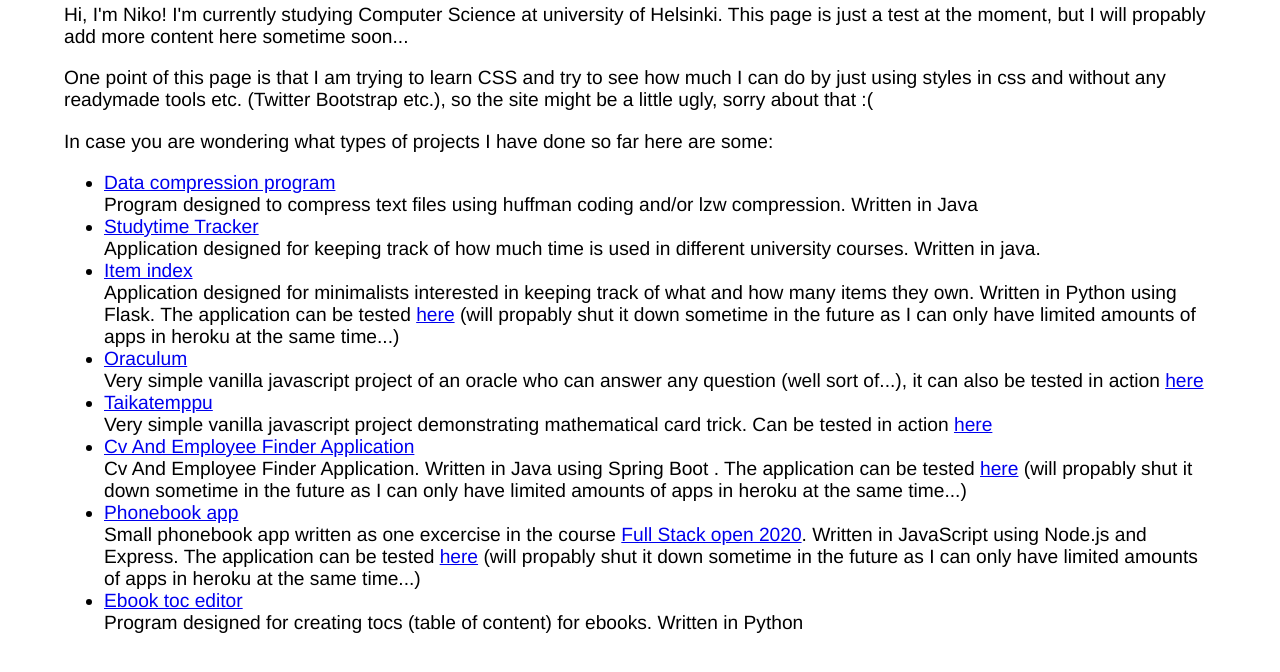
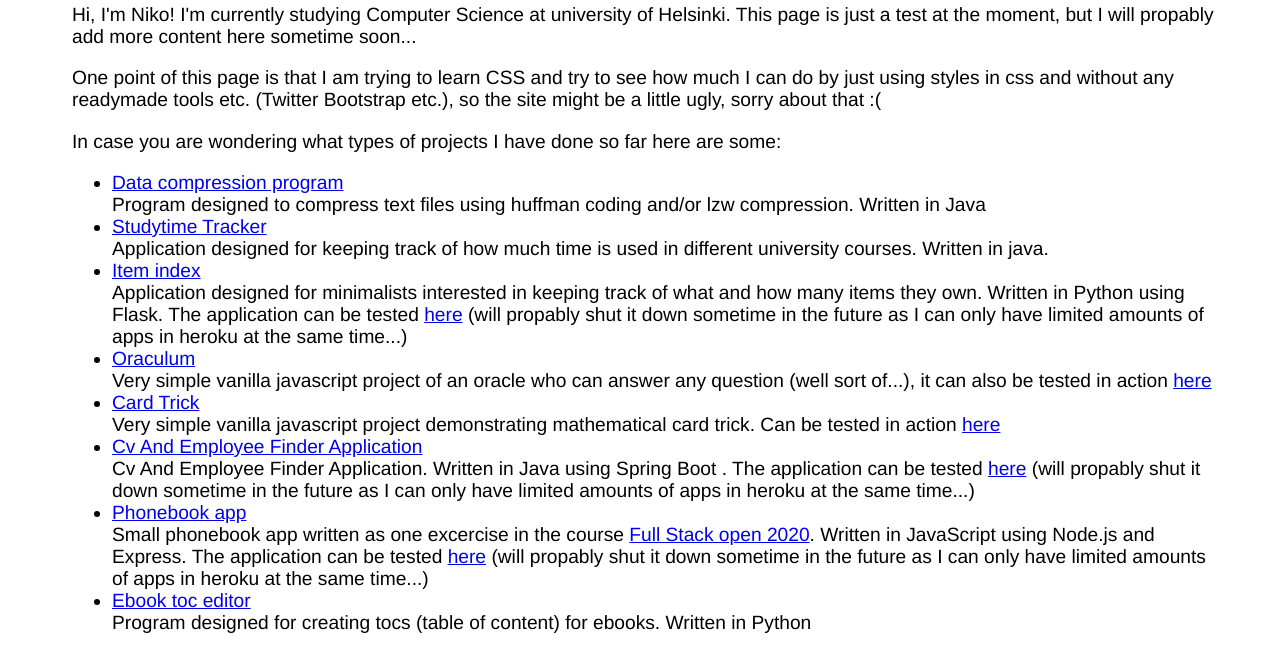
Before and after one commit to nikomn/nikomn.github.io, a plain HTML site: page index.html in a window 1280 px wide. Shown: the part 196-868 px from the top of the page. Drawn offline with Linux system fonts and the light colour scheme.

Commit message:
Some edits

```diff
--- a/index.html
+++ b/index.html
@@ -51,7 +51,7 @@
         <div>Very simple vanilla javascript project of an oracle who can answer any question
           (well sort of...), it can also be tested in action
           <a href="https://nikomn.github.io/oraculum/">here</a></div>
-      <li><a href="https://github.com/nikomn/taikatemppu">Taikatemppu</a></li>
+      <li><a href="https://github.com/nikomn/taikatemppu">Card Trick</a></li>
         <div>Very simple vanilla javascript project demonstrating
           mathematical card trick. Can be tested in action
           <a href="https://nikomn.github.io/taikatemppu/">here</a></div>
@@ -77,6 +77,7 @@
 </div>
 
 
+
 </body>
 
 </html>
--- a/styles.css
+++ b/styles.css
@@ -1,3 +1,8 @@
+html, body {
+  height: 100%;
+  width: 100%;
+}
+
 .menu {
   position: fixed;
   background-color: black;
```
